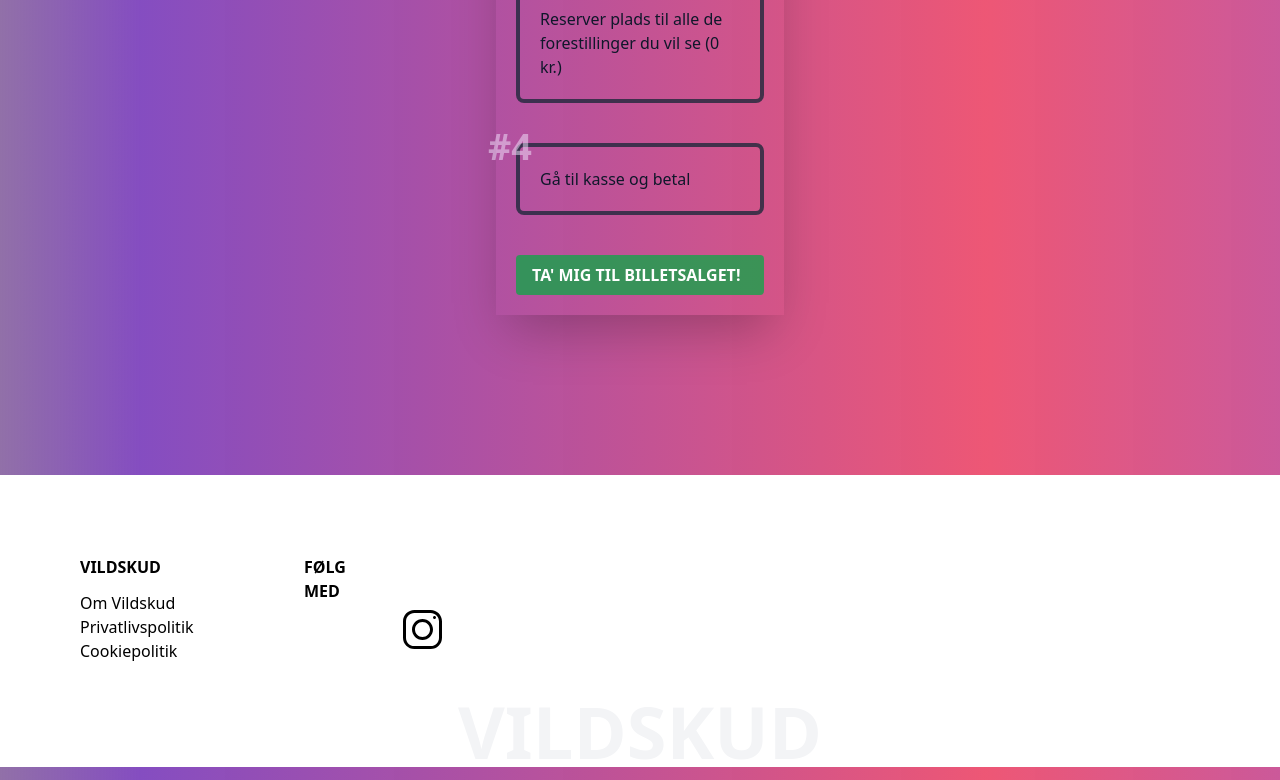
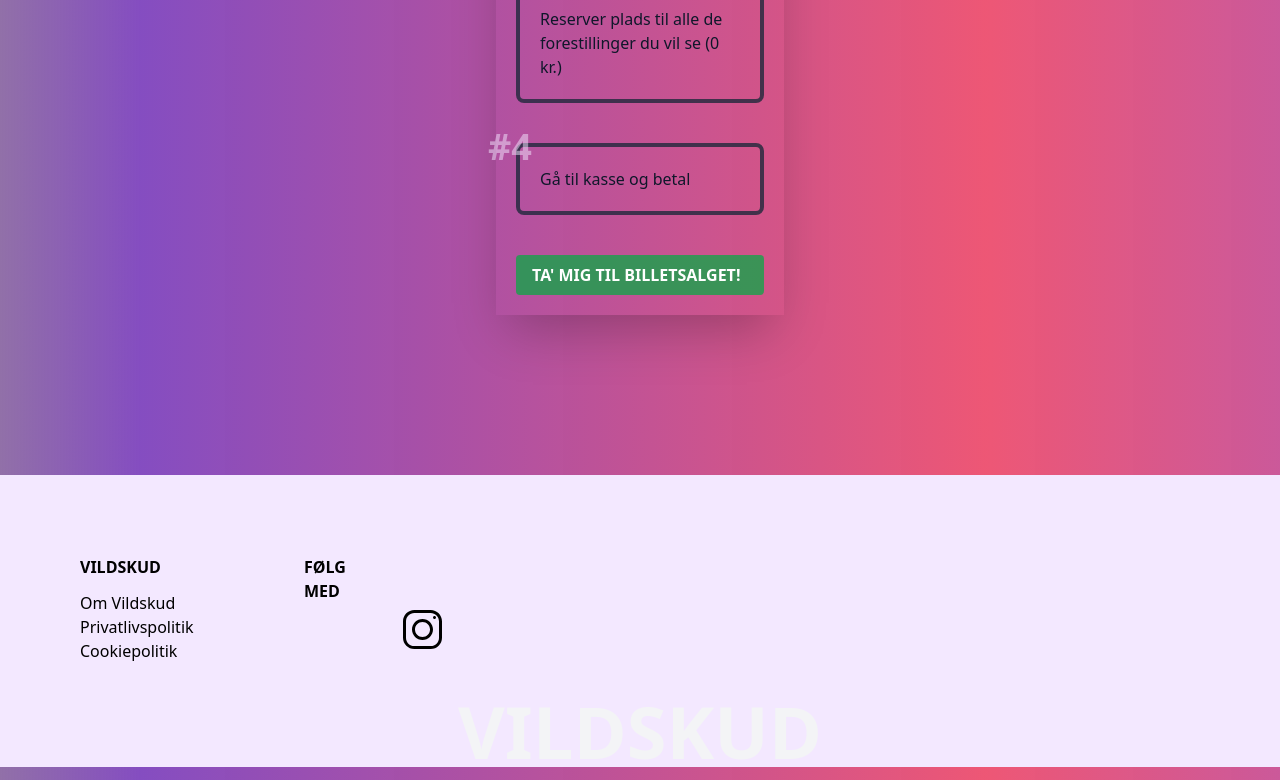
Before and after one commit to fiskejonas/vildskud, a website built with Vite: page src/index.html in a window 1280 px wide. Shown: the part 1522-2302 px from the top of the page. Built offline with nearby package versions, Linux system fonts and the light colour scheme; files whose address does not match are found by name.

Commit message:
purpfoot

```diff
--- a/src/index.html
+++ b/src/index.html
@@ -1785,7 +1785,7 @@
         </div>
       </div>
     </section>
-    <footer class="relative z-50 bg-white">
+    <footer class="relative z-50 bg-purple-100">
       <div
         class="pt-20 text-center md:ml-20 md:mr-20 md:grid md:grid-cols-5 md:text-left"
       >
```
